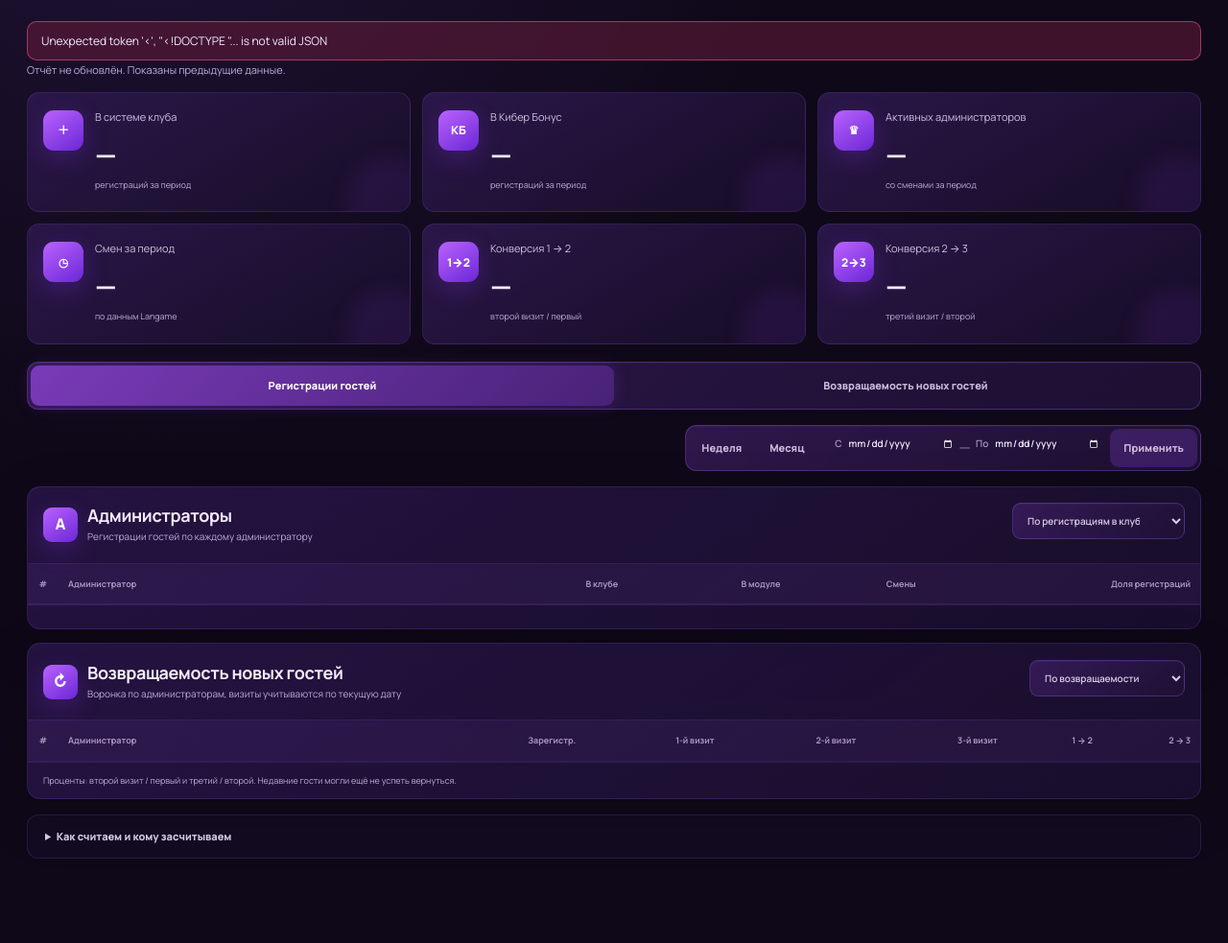
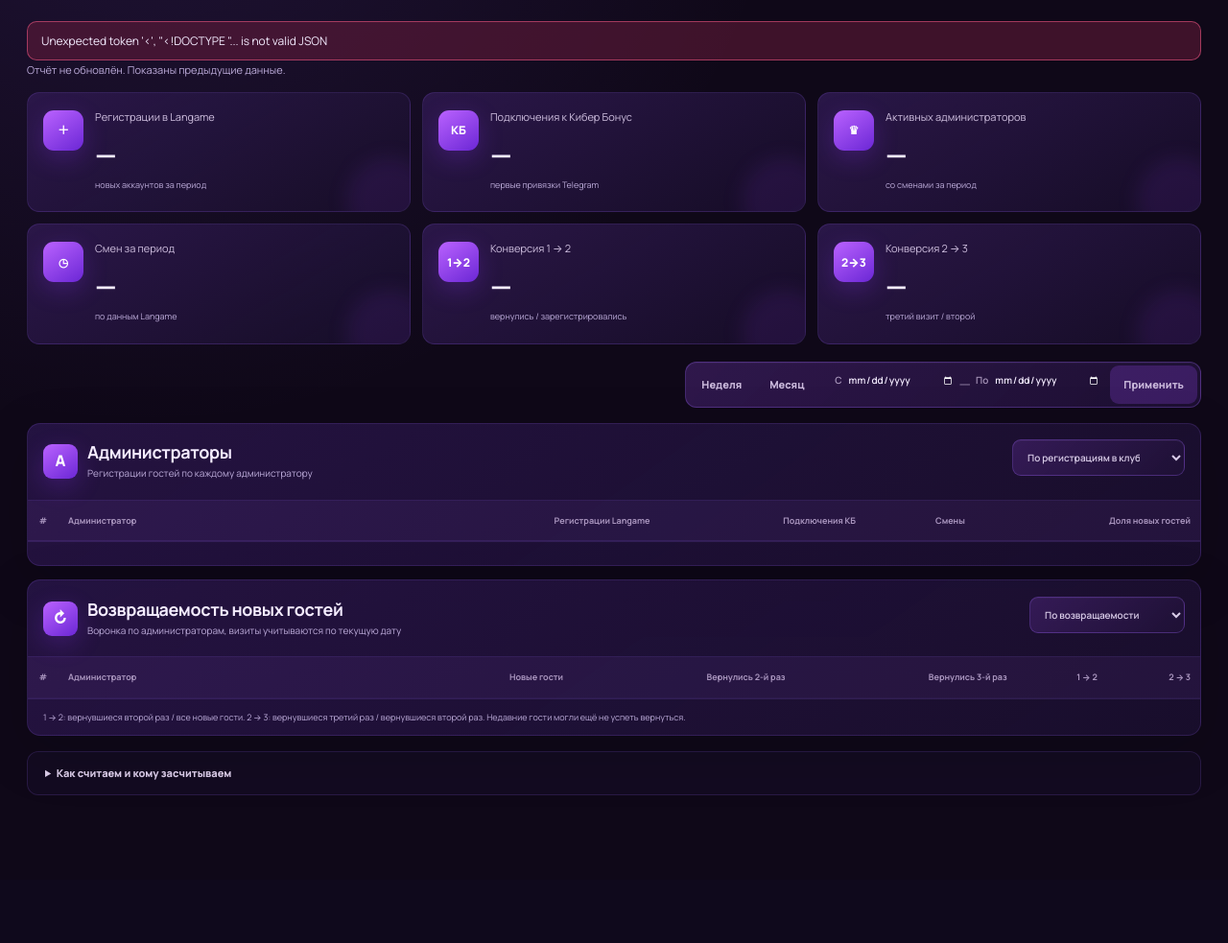
Before and after one commit to stigmaates/CM_V2, a Flask app: template app/templates/owner/team.html in a window 1280 px wide. Shown: the part 230-1213 px from the top of the page at 96% size. After the commit the page ends 1059 px from the top, so only its background shows below. Run offline with Flask 3, Linux system fonts and the light colour scheme; the template is opened without the code that fills it, so the values that code supplies are empty; some libraries are stand-ins or nearby versions.

Commit message:
Clarify team registration funnel metrics

```diff
--- a/app/services/team.py
+++ b/app/services/team.py
@@ -96,7 +96,7 @@ def build_report(admins, shifts, guests, registrations, sessions, registration_r
             row["module_registrations"] += 1
             row["module_estimated"] += bool(registration["is_estimated"])
     for row in result.values():
-        row["conversion12"] = round(row["visit2"] / row["visit1"] * 100, 1) if row["visit1"] else None
+        row["conversion12"] = round(row["visit2"] / row["cohort"] * 100, 1) if row["cohort"] else None
         row["conversion23"] = round(row["visit3"] / row["visit2"] * 100, 1) if row["visit2"] else None
     ordered = sorted(result.values(), key=lambda r: (r["admin_id"] is None, -r["club_registrations"], r["name"]))
     return {"admins": ordered, "unknown_club_dates": unknown_club_dates, "unknown_module_dates": unknown_module_dates}
--- a/app/static/css/team.css
+++ b/app/static/css/team.css
@@ -100,7 +100,6 @@
 .team-admin-filter,
 .team-refresh,
 .team-range,
-.team-jump,
 .team-sort select {
     border: 1px solid var(--team-border);
     background: linear-gradient(135deg, rgba(71, 35, 114, 0.58), rgba(31, 17, 54, 0.86));
@@ -324,19 +323,11 @@
 .team-toolbar {
     display: flex;
     align-items: center;
-    justify-content: space-between;
+    justify-content: flex-end;
     gap: 16px;
     margin-bottom: 16px;
 }
 
-.team-jump {
-    display: flex;
-    min-width: min(560px, 45%);
-    padding: 3px;
-    border-radius: 12px;
-}
-
-.team-jump button,
 .team-presets button,
 .team-range > button {
     border: 0;
@@ -346,14 +337,6 @@
     font-weight: 800;
 }
 
-.team-jump button {
-    flex: 1;
-    min-height: 42px;
-    padding: 0 16px;
-    border-radius: 9px;
-}
-
-.team-jump button.is-active,
 .team-presets button.is-active {
     color: #fff;
     background: linear-gradient(135deg, rgba(171, 82, 255, 0.6), rgba(91, 42, 151, 0.64));
@@ -681,7 +664,6 @@
     .team-kpis { grid-template-columns: repeat(3, minmax(0, 1fr)); }
     .team-report-grid { grid-template-columns: 1fr; }
     .team-toolbar { align-items: stretch; flex-direction: column; }
-    .team-jump { min-width: 0; width: 100%; }
     .team-range { align-self: flex-end; }
 }
 
@@ -708,6 +690,5 @@
     .team-kpis { grid-template-columns: 1fr; }
     .team-hero__actions > * { width: 100%; }
     .team-refresh { justify-content: center; }
-    .team-jump { flex-direction: column; }
     .team-dates input { width: 105px; }
 }
--- a/app/static/js/team.js
+++ b/app/static/js/team.js
@@ -78,7 +78,7 @@
         admins.forEach((admin) => {
             Object.keys(total).forEach((key) => { total[key] += admin[key] || 0; });
         });
-        total.conversion12 = total.visit1 ? Math.round((total.visit2 / total.visit1) * 1000) / 10 : null;
+        total.conversion12 = total.cohort ? Math.round((total.visit2 / total.cohort) * 1000) / 10 : null;
         total.conversion23 = total.visit2 ? Math.round((total.visit3 / total.visit2) * 1000) / 10 : null;
         return total;
     }
@@ -107,7 +107,7 @@
         $("kpiConversion23").textContent = percent(total.conversion23);
     }
 
-    function renderRegistrations(admins, total) {
+    function renderRegistrations(admins, overall) {
         const sort = $("teamRegistrationSort").value;
         const key = { club: "club_registrations", module: "module_registrations", shifts: "shift_count" }[sort];
         const ordered = [...admins].sort((a, b) => (
@@ -120,8 +120,8 @@
             return;
         }
         $("teamRegistrations").innerHTML = ordered.map((admin, index) => {
-            const share = total.club_registrations
-                ? Math.round((admin.club_registrations / total.club_registrations) * 1000) / 10
+            const share = overall.club_registrations
+                ? Math.round((admin.club_registrations / overall.club_registrations) * 1000) / 10
                 : 0;
             const estimated = admin.module_estimated
                 ? `<small>≈ ${num(admin.module_estimated)} восстановлено</small>`
@@ -144,14 +144,13 @@
             return Number(a.admin_id === null) - Number(b.admin_id === null) || first || a.name.localeCompare(b.name, "ru");
         });
         if (!ordered.length) {
-            $("teamFunnel").innerHTML = '<tr><td class="team-empty" colspan="8">Нет данных по выбранному администратору</td></tr>';
+            $("teamFunnel").innerHTML = '<tr><td class="team-empty" colspan="7">Нет данных по выбранному администратору</td></tr>';
             return;
         }
         $("teamFunnel").innerHTML = ordered.map((admin, index) => `<tr class="${admin.admin_id === null ? "team-unknown" : ""}">
             <td>${rank(index)}</td>
             <td>${identity(admin)}</td>
             <td><span class="team-number">${num(admin.cohort)}</span></td>
-            <td><span class="team-number">${num(admin.visit1)}</span></td>
             <td><span class="team-number">${num(admin.visit2)}</span></td>
             <td><span class="team-number">${num(admin.visit3)}</span></td>
             <td>${conversion(admin.conversion12)}</td>
@@ -162,10 +161,11 @@
     function renderView() {
         const admins = filteredAdmins();
         const total = totals(admins);
+        const overall = totals(report.admins);
         const selectedOption = $("teamAdminFilter").selectedOptions[0];
         $("teamAdminFilterLabel").textContent = selectedOption?.textContent || "Все администраторы";
         renderKpis(admins, total);
-        renderRegistrations(admins, total);
+        renderRegistrations(admins, overall);
         renderFunnel(admins);
     }
 
@@ -261,11 +261,5 @@
         $("sharedTo").value = today;
         load();
     }));
-    document.querySelectorAll("[data-scroll-to]").forEach((button) => button.addEventListener("click", () => {
-        document.querySelectorAll("[data-scroll-to]").forEach((item) => item.classList.remove("is-active"));
-        button.classList.add("is-active");
-        document.getElementById(button.dataset.scrollTo).scrollIntoView({ behavior: "smooth", block: "start" });
-    }));
-
     load();
 })();
--- a/app/templates/owner/team.html
+++ b/app/templates/owner/team.html
@@ -31,19 +31,15 @@
     <p id="teamStatus" class="team-status" role="status">Загружаем данные…</p>
 
     <section class="team-kpis" aria-label="Основные показатели">
-        <article class="team-kpi"><span class="team-kpi__icon" aria-hidden="true">＋</span><div><span>В системе клуба</span><strong id="kpiClub">—</strong><small>регистраций за период</small></div></article>
-        <article class="team-kpi"><span class="team-kpi__icon" aria-hidden="true">КБ</span><div><span>В Кибер Бонус</span><strong id="kpiModule">—</strong><small id="kpiModuleNote">регистраций за период</small></div></article>
+        <article class="team-kpi"><span class="team-kpi__icon" aria-hidden="true">＋</span><div><span>Регистрации в Langame</span><strong id="kpiClub">—</strong><small>новых аккаунтов за период</small></div></article>
+        <article class="team-kpi"><span class="team-kpi__icon" aria-hidden="true">КБ</span><div><span>Подключения к Кибер Бонус</span><strong id="kpiModule">—</strong><small id="kpiModuleNote">первые привязки Telegram</small></div></article>
         <article class="team-kpi"><span class="team-kpi__icon" aria-hidden="true">♛</span><div><span>Активных администраторов</span><strong id="kpiAdmins">—</strong><small id="kpiAdminsNote">со сменами за период</small></div></article>
         <article class="team-kpi"><span class="team-kpi__icon" aria-hidden="true">◷</span><div><span>Смен за период</span><strong id="kpiShifts">—</strong><small>по данным Langame</small></div></article>
-        <article class="team-kpi"><span class="team-kpi__icon" aria-hidden="true">1→2</span><div><span>Конверсия 1 → 2</span><strong id="kpiConversion12">—</strong><small>второй визит / первый</small></div></article>
+        <article class="team-kpi"><span class="team-kpi__icon" aria-hidden="true">1→2</span><div><span>Конверсия 1 → 2</span><strong id="kpiConversion12">—</strong><small>вернулись / зарегистрировались</small></div></article>
         <article class="team-kpi"><span class="team-kpi__icon" aria-hidden="true">2→3</span><div><span>Конверсия 2 → 3</span><strong id="kpiConversion23">—</strong><small>третий визит / второй</small></div></article>
     </section>
 
     <section class="team-toolbar" aria-label="Период отчёта">
-        <nav class="team-jump" aria-label="Разделы отчёта">
-            <button type="button" data-scroll-to="teamRegistrationCard" class="is-active">Регистрации гостей</button>
-            <button type="button" data-scroll-to="teamFunnelCard">Возвращаемость новых гостей</button>
-        </nav>
         <div class="team-range" data-range="shared">
             <div class="team-presets" aria-label="Быстрый выбор периода">
                 <button type="button" data-preset="week">Неделя</button>
@@ -65,7 +61,7 @@
                 <label class="team-sort">Сортировка<select id="teamRegistrationSort"><option value="club">По регистрациям в клубе</option><option value="module">По регистрациям в модуле</option><option value="shifts">По количеству смен</option></select></label>
             </header>
             <div class="team-table-wrap">
-                <table><thead><tr><th>#</th><th>Администратор</th><th>В клубе</th><th>В модуле</th><th>Смены</th><th>Доля регистраций</th></tr></thead><tbody id="teamRegistrations"></tbody></table>
+                <table><thead><tr><th>#</th><th>Администратор</th><th>Регистрации Langame</th><th>Подключения КБ</th><th>Смены</th><th>Доля новых гостей</th></tr></thead><tbody id="teamRegistrations"></tbody></table>
             </div>
             <p class="team-note" id="teamCoverage"></p>
         </section>
@@ -76,9 +72,9 @@
                 <label class="team-sort">Сортировка<select id="teamFunnelSort"><option value="return">По возвращаемости</option><option value="cohort">По регистрациям</option></select></label>
             </header>
             <div class="team-table-wrap">
-                <table><thead><tr><th>#</th><th>Администратор</th><th>Зарегистр.</th><th>1-й визит</th><th>2-й визит</th><th>3-й визит</th><th>1 → 2</th><th>2 → 3</th></tr></thead><tbody id="teamFunnel"></tbody></table>
+                <table><thead><tr><th>#</th><th>Администратор</th><th>Новые гости</th><th>Вернулись 2-й раз</th><th>Вернулись 3-й раз</th><th>1 → 2</th><th>2 → 3</th></tr></thead><tbody id="teamFunnel"></tbody></table>
             </div>
-            <p class="team-note">Проценты: второй визит / первый и третий / второй. Недавние гости могли ещё не успеть вернуться.</p>
+            <p class="team-note">1 → 2: вернувшиеся второй раз / все новые гости. 2 → 3: вернувшиеся третий раз / вернувшиеся второй раз. Недавние гости могли ещё не успеть вернуться.</p>
         </section>
     </div>
 
```
Also changed, not shown: tests/test_team.py (+15 -0 lines).
